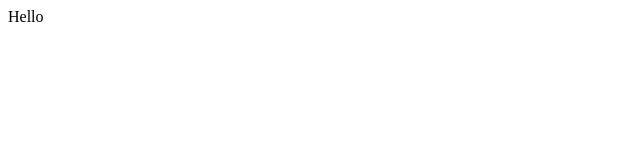
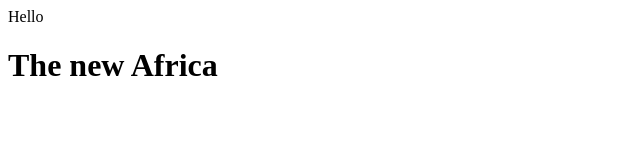
Before and after one commit to AugustineBarnes/demo-repo, a plain HTML site: page index.html in a window 1280 px wide. Shown: the whole page, without its empty margins (0-640 px from the left). Drawn offline with Linux system fonts and the light colour scheme.

Commit message:
Modified index.html

```diff
--- a/index.html
+++ b/index.html
@@ -1 +1,2 @@
 <div>Hello</div>
+<h1>The new Africa</h1>
```
